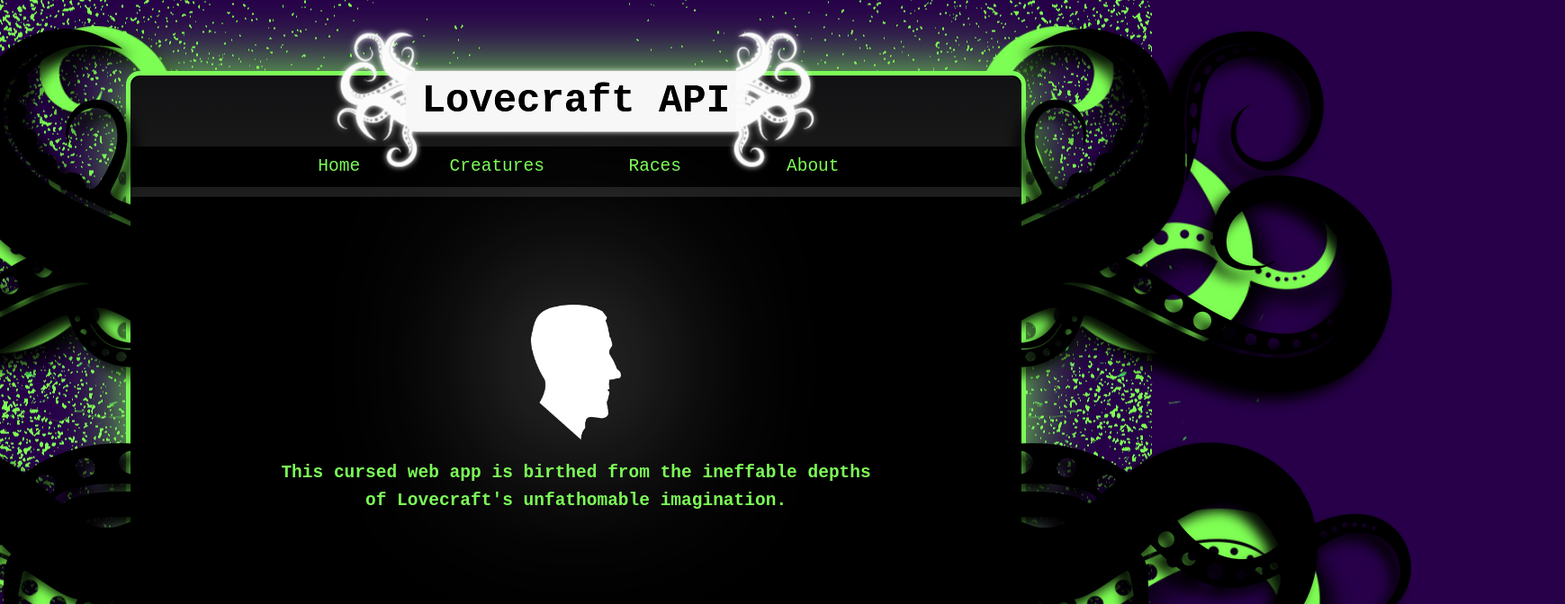
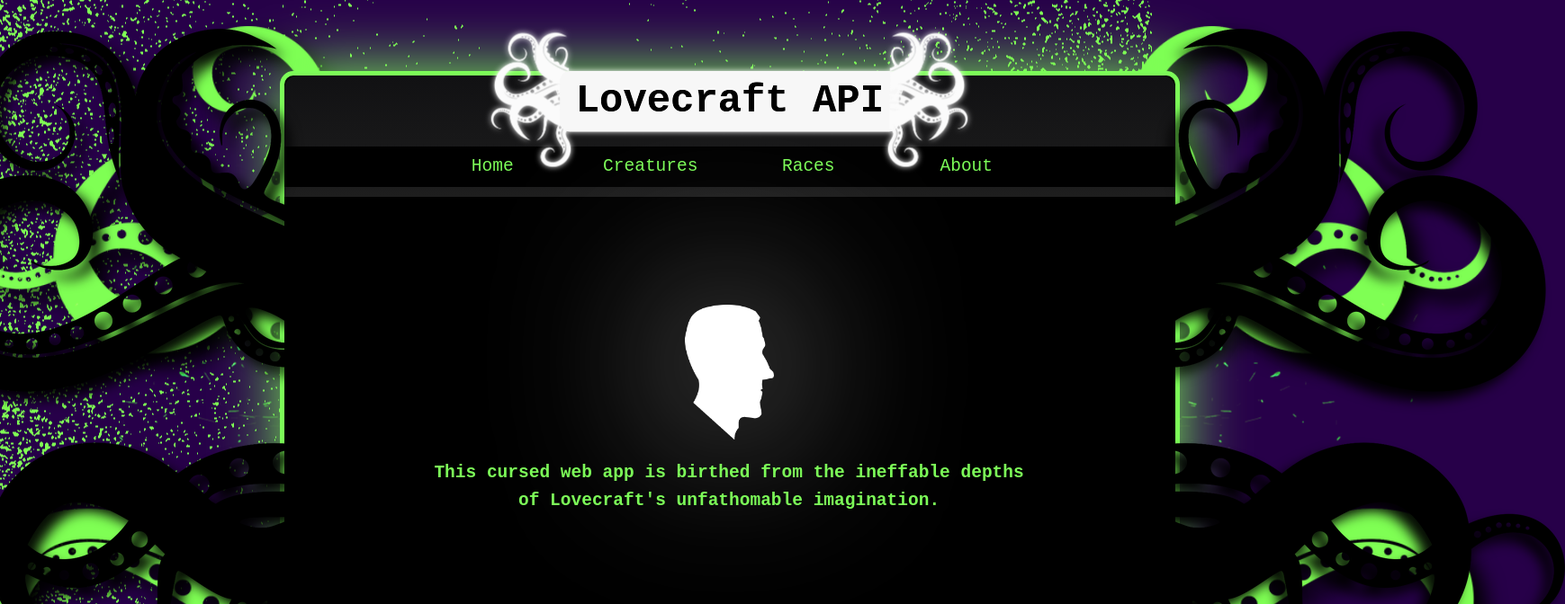
Before and after one commit to dellugah/LovecraftAPI, a Vue app: page / in a window 1280 px wide. Shown: the top 672 px of the page at 90% size, 1739 px wide, since content can reach past the window. Built offline with nearby package versions, Linux system fonts and the light colour scheme.

Commit message:
Set body styles for better layout alignment
Replaced `flex-wrap` with `flex-direction: column` to organize content vertically. Added `margin` and `padding` resets to ensure consistent spacing and alignment. Improved centering with `place-items: center`.

```diff
--- a/src/App.vue
+++ b/src/App.vue
@@ -57,10 +57,13 @@ const router = useRouter();
 
 /*BASIC ELEMENTS*/
 body{
-  overflow: hidden;
+  margin: 0;
+  padding: 0;
+  overflow: hidden; /* Prevent scrolling */
   height: 100%;
   display: flex;
-  flex-wrap: wrap;
+  flex-direction: column;
+  place-items: center;
   justify-content: center;
   align-items: center;
 
```
